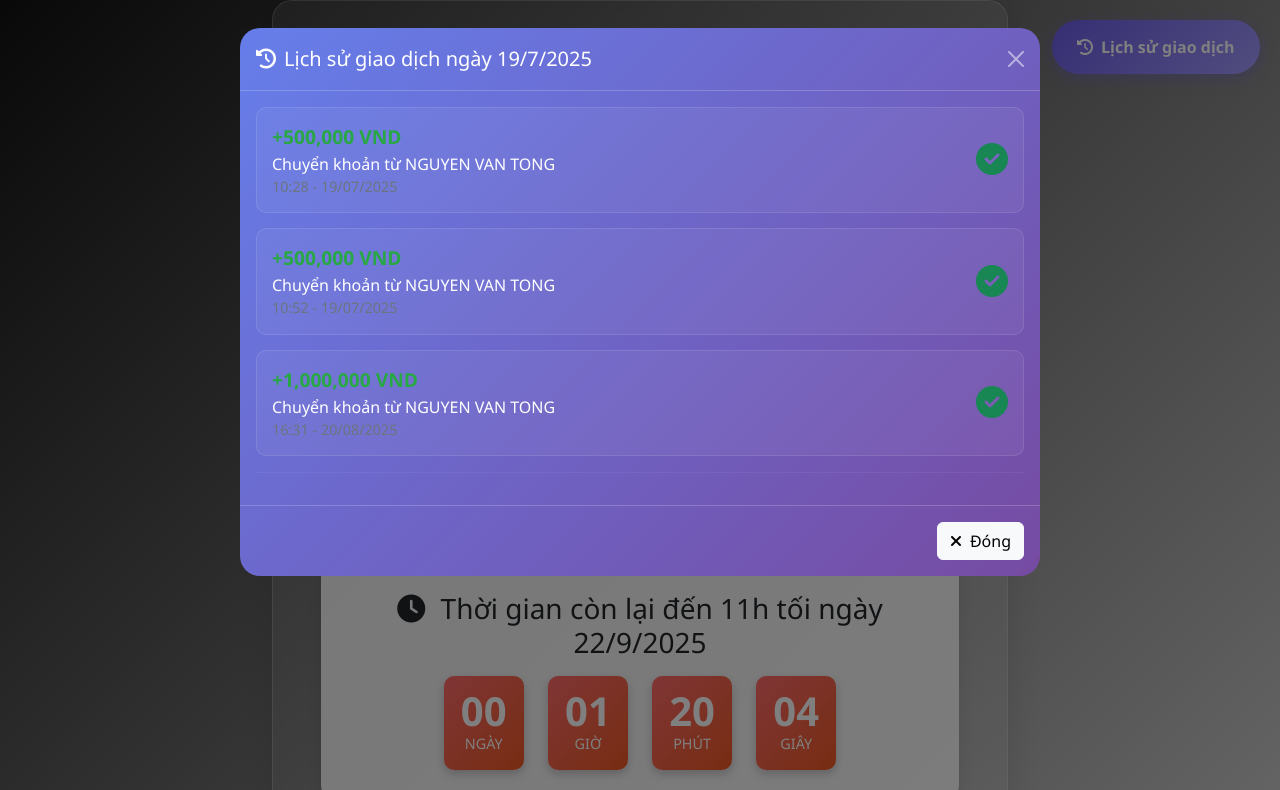
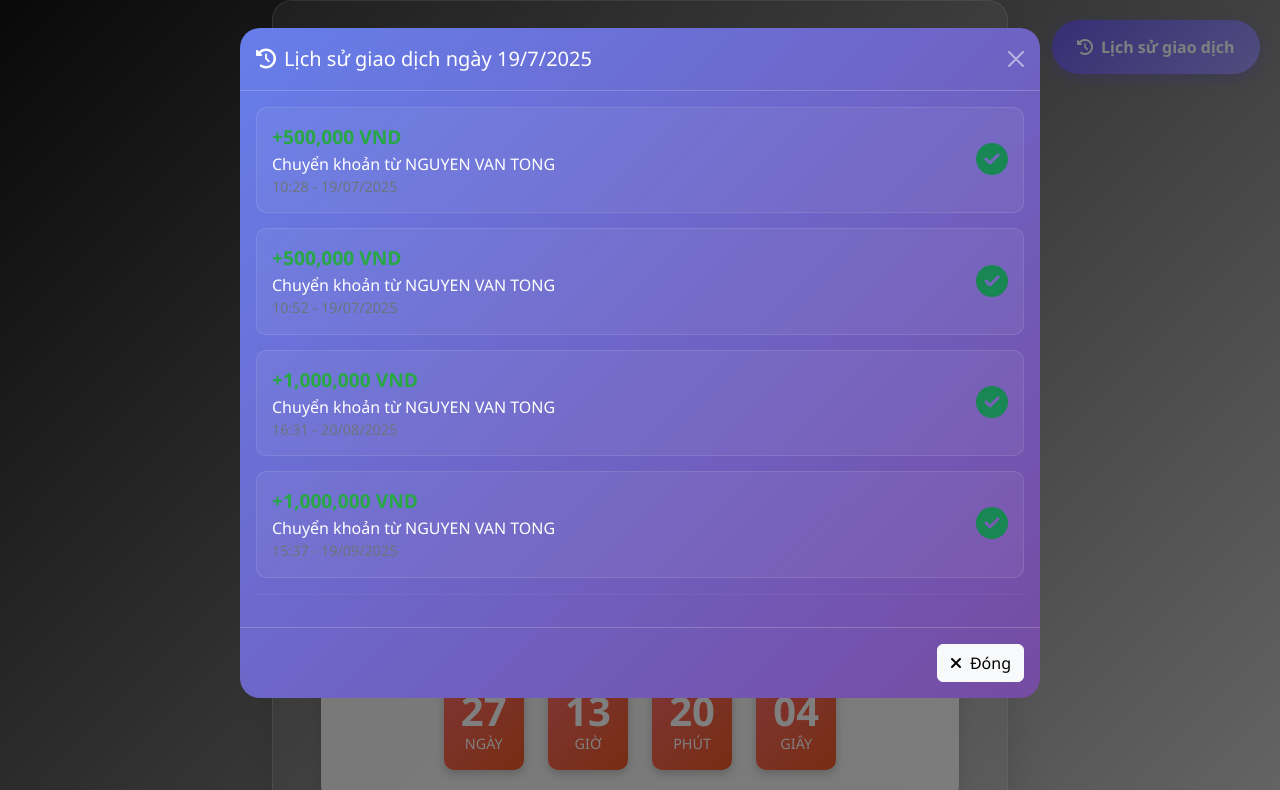
Before and after one commit to phuynh243/photno, a plain HTML site: page index.html in a window 1280 px wide. Both pictures are taken after a click on the button "Lịch sử giao dịch". Shown: the top 790 px of the page. Drawn offline with nearby package versions, Linux system fonts and the light colour scheme.

Commit message:
Update index.html

```diff
--- a/index.html
+++ b/index.html
@@ -171,7 +171,7 @@
                         <div class="card-body p-5">
                             <div class="text-center mb-4">
                                 <h1 class="text-white mb-3"></h1>
-                                <p class="text-white-50 lead">Vui lòng bank vào tài khoản này trước 11:00 22/9/2025 nếu không sẽ đăng tải tin này lên trang Facebook!
+                                <p class="text-white-50 lead">Vui lòng bank vào tài khoản này trước 11:00 20/10/2025 nếu không sẽ đăng tải tin này lên trang Facebook!
                                 <img src="images/7f6a4a99-ccb9-4b60-ba19-87c811fd0e7e.jpeg" alt="mo_ta_anh" width="50%" height="25%">
                                 </div>
 
@@ -179,7 +179,7 @@
                             <div class="countdown-display text-center" id="countdownDisplay">
                                 <h3 class="text-dark mb-3">
                                     <i class="fas fa-clock me-2"></i>
-                                    Thời gian còn lại đến 11h tối ngày 22/9/2025
+                                    Thời gian còn lại đến 11h sáng ngày 20/10/2025
                                 </h3>
                                 <div id="countdown">
                                     <div class="time-unit">
@@ -264,6 +264,18 @@
                             </div>
                         </div>
                     </div>
+                     <div class="transaction-item">
+                        <div class="d-flex justify-content-between align-items-center">
+                            <div>
+                                <div class="transaction-amount">+1,000,000 VND</div>
+                                <div class="text-white">Chuyển khoản từ NGUYEN VAN TONG</div>
+                                <div class="transaction-time">15:37 - 19/09/2025</div>
+                            </div>
+                            <div class="text-success">
+                                <i class="fas fa-check-circle fa-2x"></i>
+                            </div>
+                        </div>
+                    </div>
 
 
                     <hr style="border-color: rgba(255,255,255,0.2);">
@@ -282,7 +294,7 @@
     <script>
         // Countdown Timer
         function updateCountdown() {
-            const targetDate = new Date('2025-09-22T23:00:00+07:00'); // 11h tối ngày 20/8/2025 (GMT+7)
+            const targetDate = new Date('2025-10-20T11:00:00+07:00'); // 11h sáng ngày 20/10/2025 (GMT+7)
             const now = new Date();
             const timeLeft = targetDate.getTime() - now.getTime();
 
```
